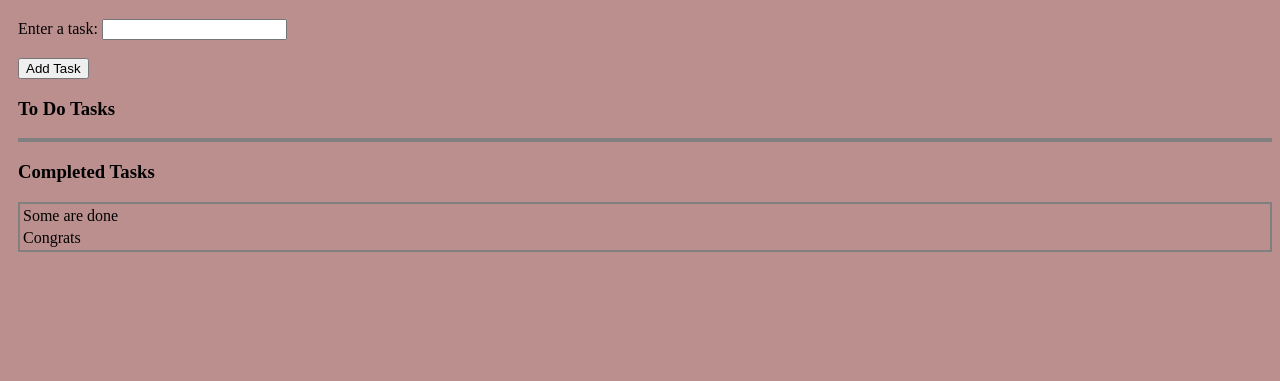
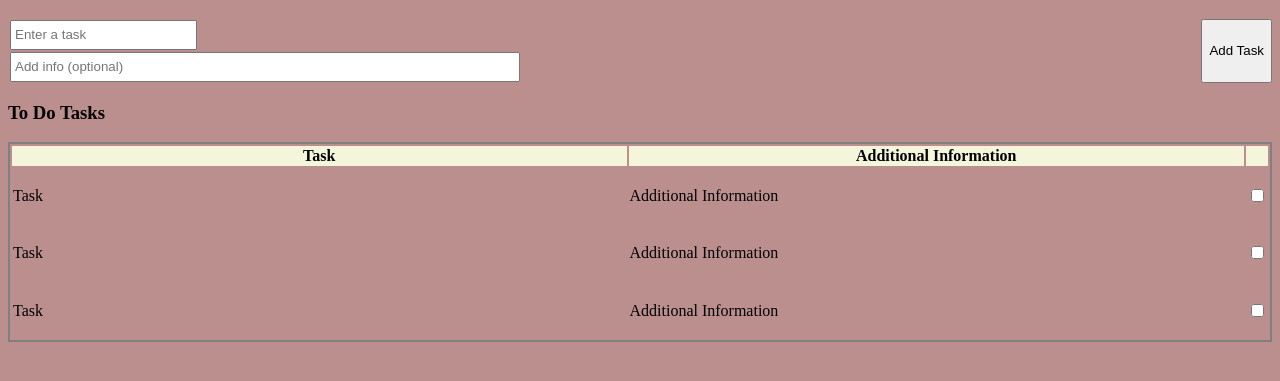
Before and after one commit to Yohay-Shabtiev/ToDoList, a plain HTML site: page index.html in a window 1280 px wide. Shown: the part 61-442 px from the top of the page. Drawn offline with Linux system fonts and the light colour scheme.

Commit message:
script bug, staring with comments

```diff
--- a/Task.js
+++ b/Task.js
@@ -2,9 +2,10 @@ export class Task {
   static #openTasks = 0;
   static #completedTasks = 0;
 
-  constructor(text, id = Date.now(), done = false, completeTime = null) {
+  constructor(text, info, done = false, completeTime = null) {
     this.text = text;
-    this.id = id;
+    this.info = info;
+    this.id = Date.now();
   }
 
   static getOpenTasks() {
--- a/index.html
+++ b/index.html
@@ -12,46 +12,79 @@
     </header>
     <div id="addTask" , class="addTask">
       <form>
-        <label for="taskString">Enter a task:</label>
-        <input type="text" id="taskString" name="taskString" /><br /><br />
+        <input
+          type="text"
+          placeholder="Enter a task"
+          id="taskString"
+          class="taskString"
+        /><br />
+        <input
+          type="text"
+          id="infoString"
+          class="infoString"
+          placeholder="Add info (optional)"
+        /><br />
       </form>
       <button id="addTaskButton">Add Task</button>
     </div>
     <section class="toDoSec">
+      <table id="toDoTable" class="toDoTable">
         <h3>To Do Tasks</h3>
-      <table id="toDoTable" class="toDoTable">
-        <!-- <tr>
+
+        <thead>
+          <tr>
+            <th>Task</th>
+            <th>Additional Information</th>
+            <th>
+              <input type="checkbox" name="" id="" style="display: none" />
+            </th>
+          </tr>
+        </thead>
+        <tbody>
+          <tr>
+            <td class="task">Task</td>
+            <td class="info">Additional Information</td>
             <td>
-            the label sync between the label to its input element
-            <label for="ch">A task</label>
+              <input type="checkbox" name="" id="" />
             </td>
+          </tr>
+
+          <tr>
+            <td>Task</td>
+            <td>Additional Information</td>
             <td>
-            <input type="checkbox" id="ch" value="Mark as done" />
+              <input type="checkbox" name="" id="" />
             </td>
           </tr>
           <tr>
-          <td>So many tasks</td>
+            <td>Task</td>
+            <td>Additional Information</td>
             <td>
-            <input type="checkbox" />
+              <input type="checkbox" name="" id="" />
             </td>
-        </tr> -->
+          </tr>
+        </tbody>
       </table>
+    </section>
+    <script type="module" src="./script.js"></script>
+  </body>
+</html>
+
+<!--
   <h3>Completed Tasks</h3>
   <table id="doneTable" class="doneTable">
+    <tbody>
       <tr>
         <td>Some are done</td>
       </tr>
       <tr>
         <td>Congrats</td>
       </tr>
+    </tbody>
   </table>
   <button id="loadMoreCompletedTasks" class="loadMoreCompletedTasks">
     Load more
   </button>
-    </section>
-    <script type="module" src="./script.js"></script>
-  </body>
-</html>
 
   <!--
 <script>
--- a/script.js
+++ b/script.js
@@ -5,29 +5,31 @@ let doneArray = [];
 
 document.getElementById("addTaskButton").addEventListener("click", () => {
   const taskString = document.getElementById("taskString");
+  const infoString = document.getElementById("infoString");
 
   if (taskString.value.trim() === "") {
     // trimming the spaces
     alert("Please enter a task");
     return;
   }
-  const task = new Task(taskString.value);
+  const task = new Task(taskString.value, infoString.value);
   todoArray.push(task);
   const toDoTable = document.getElementById("toDoTable");
   const newRow = createRow();
-  const newLabelCell = createLabelCell(task.text, task.id);
+  const newLabelCell = createLabelCell(task.text, task.info);
+  const newInfoCell = createInfoCell(task.info);
   const newCheckBoxCell = createCheckBoxCell(task);
   newRow.appendChild(newLabelCell);
+  newRow.appendChild(newInfoCell);
   newRow.appendChild(newCheckBoxCell);
   toDoTable.appendChild(newRow);
 
+  infoString.value = "";
   taskString.value = "";
 });
 
 function createRow() {
   const newRow = document.createElement("tr");
-  // newRow.setAttribute("id", id);
-
   return newRow;
 }
 
@@ -41,6 +43,12 @@ function createLabelCell(text, id) {
   return newLabelCell;
 }
 
+function createInfoCell(info) {
+  newInfo = document.createElement("td");
+  newInfo.value = info;
+
+  return newInfo;
+}
 function createCheckBoxCell(task) {
   const newCheckBoxCell = document.createElement("td");
   const checkboxCell = document.createElement("input");
@@ -64,7 +72,7 @@ function createCheckBoxCell(task) {
 
       const toDoTable = document.getElementById("toDoTable");
       const doneTable = document.getElementById("doneTable");
-      const checkedRow = evnet.target.closest("tr");
+      const checkedRow = event.target.closest("tr");
       toDoTable.removeChild(checkedRow);
       doneTable.appendChild(checkedRow);
     }
--- a/styles.css
+++ b/styles.css
@@ -8,32 +8,72 @@ body {
 table {
   width: 100%;
   border: 2px solid gray;
+  height: 200px;
 }
 
-.toDoSec {
-  margin-inline-start: 10px;
-  h3 {
-    margin-inline: 0 0 0 5px;
-  }
+.addTask{
+  display: flex;
+  justify-content: space-between;
+  /* margin: px; */
 }
 
+.taskString{
+  padding: 3px;
+  margin: 1px 2px;
+  height: 20px;
+}
+.infoString{
+  width: 500px;
+  padding: 3px;
+  margin: 1px 2px;
+  height: 20px;
+}
 .toDoTable {
-  margin-bottom: 10px;
-  tr {
-    display: flex;
-    justify-content: space-between;
+
+  thead{
+    background-color: beige;
+    th{
+      width: 50%;
+    }
+
+    .task{
+      /* padding: 0 10px;   */
+      /* background-color: #b22222; */
+      /* width: 45%; */
+    }
+
+    .info{
+      /* padding: 0 10px; */
+      /* background-color: aquamarine; */
+      /* width: 40%; */
+    }
+
+    /* text-align: center; */
+
+
+
   }
-  /* padding: 100px; */
-}
-/* .doneTable {
-  width: 100%;
-  padding: 100px;
-} */
 
-.addTask {
-  margin: 10px;
+
 }
 
+.task{
+  /* background-color: rgb(220, 197, 197); */
+  /* width: 45%; */
+}
+.info{
+  width: 45%;
+
+}
+/* tr {
+  /* display: flex; */
+/* justify-content: space-between; */
+
+/* td {
+  display: flex;
+  align-items: center;
+} */
+/*
 .loadMoreCompletedTasks {
   margin: 10px;
   display: none;
```
Also changed, not shown: 1 other file. Lines whose indentation alone changed are shown as unchanged.
